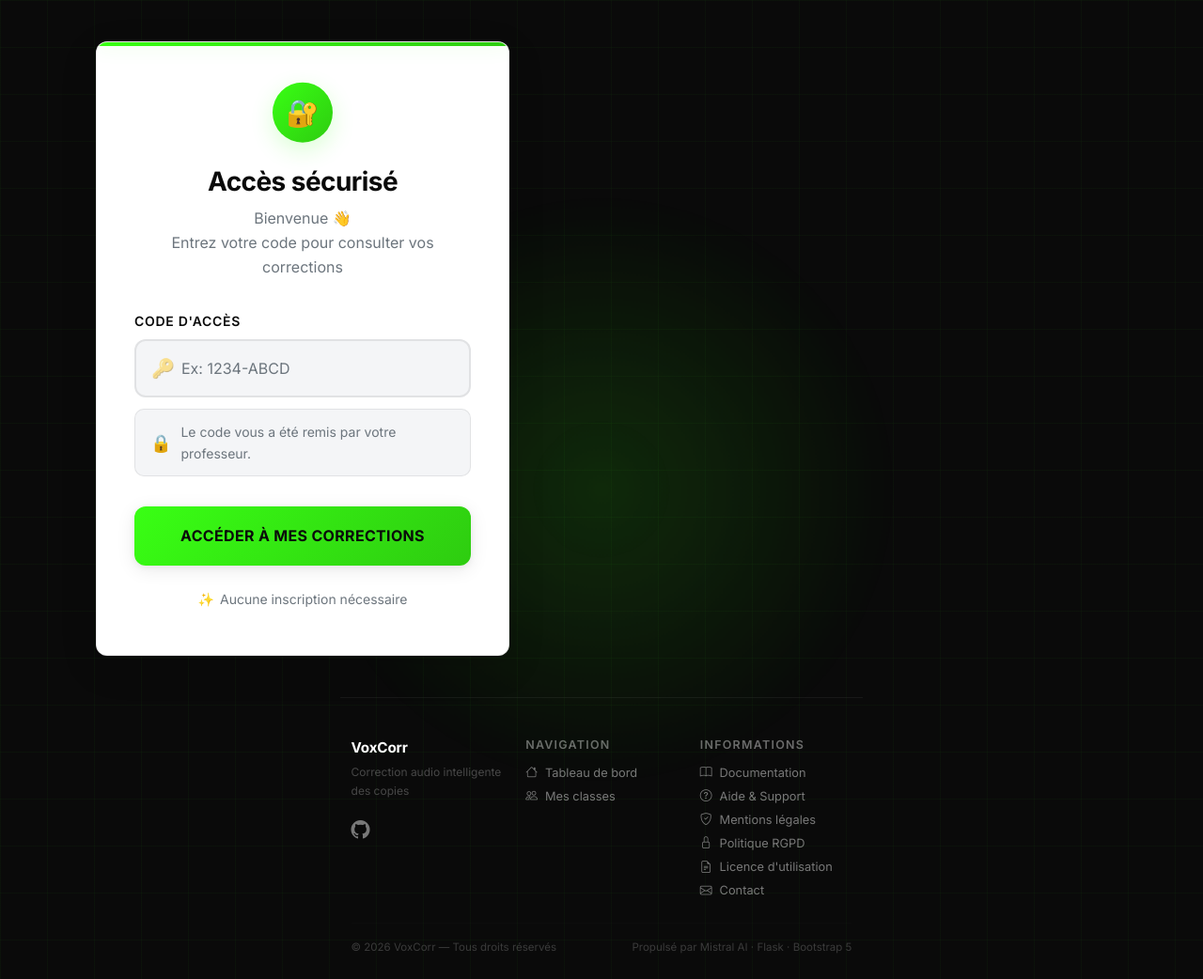
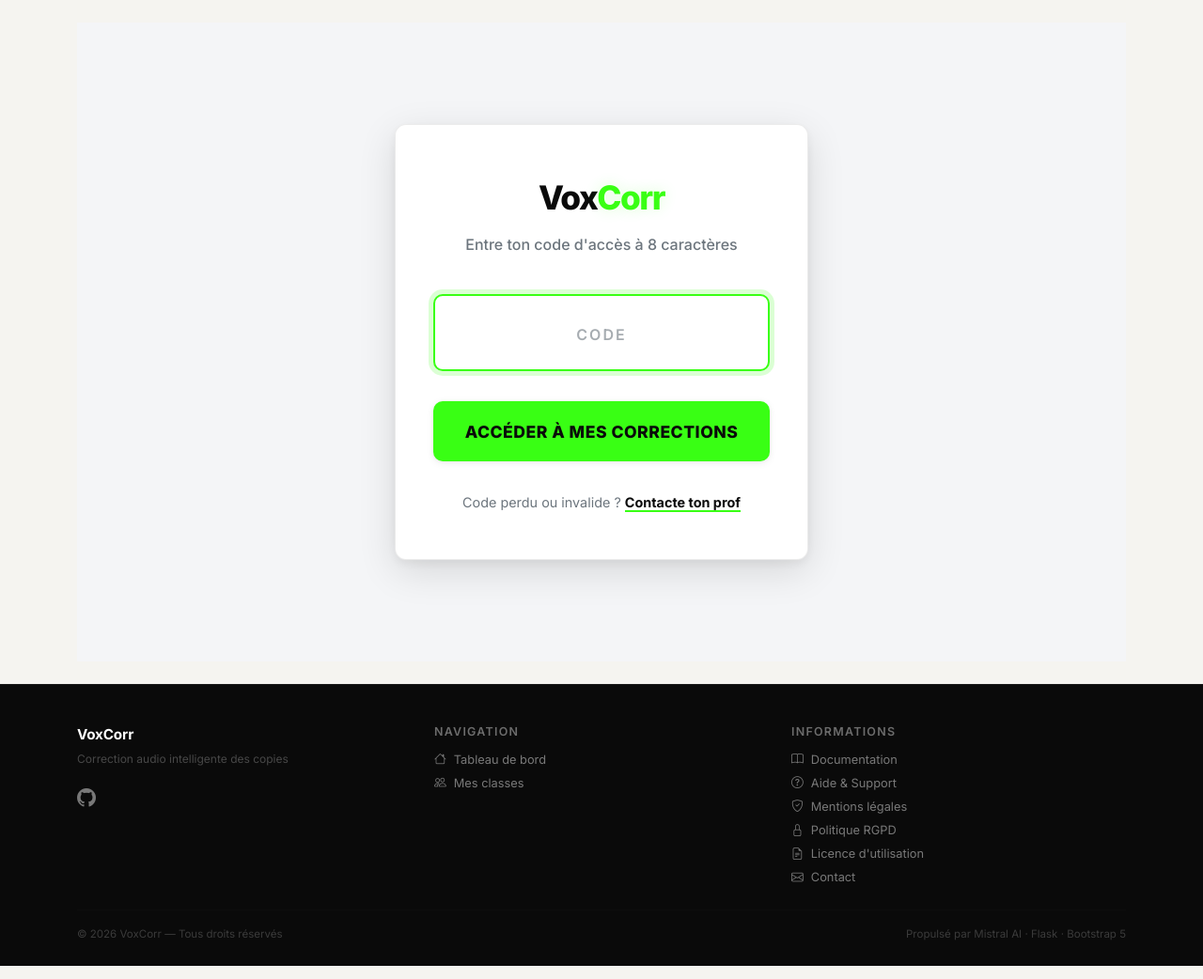
Before and after one commit to helpvoxcorr/VoxCorr, a Flask app: page /student/login in a window 1280 px wide. Shown: the whole page at 94% size. Run offline with Flask 3, Linux system fonts and the light colour scheme; data that the repository does not hold is empty; some libraries are stand-ins or nearby versions.

Commit message:
Modif page login student v2

```diff
--- a/app/templates/student/login.html
+++ b/app/templates/student/login.html
@@ -1,308 +1,218 @@
 {% extends "base.html" %}
-{% block title %}Accès élève – VoxCorr{% endblock %}
 
-{% block head %}
+{% block title %}Connexion Élève - VoxCorr{% endblock %}
+
+{% block content %}
 <style>
-  :root {
-    --vox-black:     #0a0a0a;
-    --vox-white:     #ffffff;
-    --vox-neon:      #39FF14;
-    --vox-neon-d:    #2ecc10;
-    --vox-neon-glow: rgba(57,255,20,.18);
-    --vox-grey:      #f4f5f7;
-    --vox-grey-2:    #eaebee;
-    --vox-border:    rgba(0,0,0,.08);
-    --vox-border-md: rgba(0,0,0,.13);
-    --vox-muted:     #6c757d;
-    --vox-radius:    10px;
-    --vox-radius-lg: 8px;
-    --vox-radius-xl: 12px;
-    --vox-shadow-xs: 0 1px 3px rgba(0,0,0,.06),0 1px 2px rgba(0,0,0,.04);
-    --vox-shadow-sm: 0 2px 8px rgba(0,0,0,.07),0 1px 3px rgba(0,0,0,.04);
-    --vox-shadow-md: 0 4px 20px rgba(0,0,0,.09),0 2px 6px rgba(0,0,0,.05);
-    --vox-shadow-lg: 0 12px 40px rgba(0,0,0,.12),0 4px 12px rgba(0,0,0,.06);
-    --vox-tr:        200ms cubic-bezier(.4,0,.2,1);
-    --vox-font:      'Inter',system-ui,-apple-system,sans-serif;
-  }
-
-  * {
-    margin: 0;
-    padding: 0;
-    box-sizing: border-box;
-  }
-
-  body {
-    font-family: var(--vox-font);
-    background: var(--vox-black);
-    min-height: 100vh;
+  /* ── Conteneur principal centré ─────────────────────────────────────── */
+  .vox-login-container {
+    min-height: 85vh;
     display: flex;
     align-items: center;
     justify-content: center;
-    position: relative;
-    overflow: hidden;
+    background-color: var(--vox-grey);
+    font-family: var(--vox-font);
+    padding: 1rem;
   }
 
-  /* Effet de grille en arrière-plan */
-  .bg-grid {
-    position: absolute;
-    inset: 0;
-    background-image:
-      linear-gradient(rgba(57,255,20,0.03) 1px, transparent 1px),
-      linear-gradient(90deg, rgba(57,255,20,0.03) 1px, transparent 1px);
-    background-size: 50px 50px;
-    z-index: 0;
+  /* ── Carte de connexion avec ombre et animation ─────────────────────── */
+  .vox-card {
+    background: var(--vox-white);
+    border-radius: var(--vox-radius-xl);
+    box-shadow: var(--vox-shadow-lg);
+    padding: 3rem 2.5rem;
+    width: 100%;
+    max-width: 440px;
+    border: 1px solid var(--vox-border);
+    text-align: center;
+    transition: transform var(--vox-tr), box-shadow var(--vox-tr);
+    animation: fadeInUp 0.6s var(--vox-tr) forwards;
   }
 
-  /* Glow vert animé */
-  .neon-glow {
-    position: absolute;
-    width: 600px;
-    height: 600px;
-    background: radial-gradient(circle, var(--vox-neon-glow) 0%, transparent 70%);
-    top: 50%;
-    left: 50%;
-    transform: translate(-50%, -50%);
-    z-index: 0;
-    animation: pulse-glow 4s ease-in-out infinite;
+  .vox-card:hover {
+    transform: translateY(-6px);
+    box-shadow: 0 16px 48px rgba(57, 255, 20, 0.12), var(--vox-shadow-lg);
+    border-color: var(--vox-neon-glow);
   }
 
-  @keyframes pulse-glow {
-    0%, 100% { opacity: 0.5; transform: translate(-50%, -50%) scale(1); }
-    50% { opacity: 0.8; transform: translate(-50%, -50%) scale(1.1); }
+  /* ── Typographie et logo ────────────────────────────────────────────── */
+  .vox-logo {
+    font-size: 2.2rem;
+    font-weight: 800;
+    color: var(--vox-black);
+    margin-bottom: 0.5rem;
+    letter-spacing: -1.5px;
   }
 
-  .login-wrapper {
-    position: relative;
-    z-index: 10;
-    width: 100%;
-    max-width: 480px;
-    padding: 20px;
+  .vox-logo span {
+    color: var(--vox-neon);
+    text-shadow: 0 0 15px var(--vox-neon-glow);
   }
 
-  .login-card {
-    background: var(--vox-white);
-    border-radius: var(--vox-radius-xl);
-    padding: 48px 40px;
-    box-shadow: var(--vox-shadow-lg);
-    border: 1px solid var(--vox-border);
-    position: relative;
-    overflow: hidden;
+  .vox-subtitle {
+    color: var(--vox-muted);
+    font-size: 1rem;
+    margin-bottom: 2.5rem;
+    font-weight: 500;
   }
 
-  /* Ligne néon en haut */
-  .login-card::before {
-    content: '';
-    position: absolute;
-    top: 0;
-    left: 0;
-    right: 0;
-    height: 4px;
-    background: linear-gradient(90deg, var(--vox-neon), var(--vox-neon-d));
-    box-shadow: 0 0 20px var(--vox-neon-glow);
+  /* ── Champ de saisie code d'accès ───────────────────────────────────── */
+  .vox-input-group {
+    position: relative;
+    margin-bottom: 2rem;
   }
 
-  .logo-section {
+  .vox-input {
+    width: 100%;
+    padding: 1.2rem 1rem;
+    font-size: 1.5rem;
+    font-weight: 700;
     text-align: center;
-    margin-bottom: 32px;
+    letter-spacing: 6px;
+    color: var(--vox-black);
+    background: var(--vox-grey-2);
+    border: 2px solid var(--vox-border-md);
+    border-radius: var(--vox-radius);
+    outline: none;
+    transition: all var(--vox-tr);
+    text-transform: uppercase;
   }
 
-  .lock-icon {
-    width: 64px;
-    height: 64px;
-    background: linear-gradient(135deg, var(--vox-neon), var(--vox-neon-d));
-    border-radius: 50%;
-    display: flex;
-    align-items: center;
-    justify-content: center;
-    margin: 0 auto 20px;
-    font-size: 28px;
-    box-shadow: 0 8px 24px var(--vox-neon-glow);
-    animation: bounce 2s ease-in-out infinite;
+  .vox-input:focus {
+    border-color: var(--vox-neon);
+    background: var(--vox-white);
+    box-shadow: 0 0 0 5px var(--vox-neon-glow);
   }
 
-  @keyframes bounce {
-    0%, 100% { transform: translateY(0); }
-    50% { transform: translateY(-8px); }
+  .vox-input::placeholder {
+    letter-spacing: 2px;
+    font-weight: 600;
+    font-size: 1rem;
+    color: var(--vox-muted);
+    opacity: 0.6;
   }
 
-  h1 {
+  /* ── Bouton d'action principal ──────────────────────────────────────── */
+  .vox-btn {
+    width: 100%;
+    padding: 1.1rem;
+    font-size: 1.1rem;
+    font-weight: 800;
     color: var(--vox-black);
-    font-size: 1.75rem;
-    font-weight: 700;
-    margin-bottom: 8px;
-    letter-spacing: -0.02em;
+    background: var(--vox-neon);
+    border: none;
+    border-radius: var(--vox-radius);
+    cursor: pointer;
+    transition: all var(--vox-tr);
+    box-shadow: var(--vox-shadow-sm);
+    letter-spacing: 0.5px;
   }
 
-  .welcome-text {
-    color: var(--vox-muted);
-    font-size: 1rem;
-    margin-bottom: 24px;
+  .vox-btn:hover {
+    background: var(--vox-neon-d);
+    transform: translateY(-3px);
+    box-shadow: 0 8px 25px var(--vox-neon-glow);
   }
 
-  .form-group {
-    margin-bottom: 24px;
+  .vox-btn:active {
+    transform: translateY(-1px);
   }
 
-  label {
-    display: block;
-    color: var(--vox-black);
-    font-weight: 600;
-    font-size: 0.875rem;
-    margin-bottom: 8px;
-    text-transform: uppercase;
-    letter-spacing: 0.05em;
-  }
-
-  .input-container {
-    position: relative;
-  }
-
-  input[type="text"] {
-    width: 100%;
-    padding: 16px 20px 16px 48px;
-    background: var(--vox-grey);
-    border: 2px solid var(--vox-border);
-    border-radius: var(--vox-radius-xl);
-    font-size: 1rem;
-    font-family: var(--vox-font);
-    color: var(--vox-black);
-    transition: all var(--vox-tr);
-    outline: none;
-  }
-
-  input[type="text"]:focus {
-    border-color: var(--vox-neon);
-    background: var(--vox-white);
-    box-shadow: 0 0 0 4px var(--vox-neon-glow);
-  }
-
-  input[type="text"]::placeholder {
+  /* ── Lien d'aide ────────────────────────────────────────────────────── */
+  .vox-help {
+    margin-top: 2rem;
+    font-size: 0.9rem;
     color: var(--vox-muted);
   }
 
-  .input-icon {
-    position: absolute;
-    left: 18px;
-    top: 50%;
-    transform: translateY(-50%);
-    font-size: 20px;
-    opacity: 0.5;
-    transition: opacity var(--vox-tr);
+  .vox-help a {
+    color: var(--vox-black);
+    font-weight: 700;
+    text-decoration: none;
+    border-bottom: 2px solid var(--vox-neon);
+    transition: color var(--vox-tr), border-color var(--vox-tr);
   }
 
-  input[type="text"]:focus + .input-icon {
-    opacity: 1;
+  .vox-help a:hover {
+    color: var(--vox-neon-d);
+    border-color: var(--vox-neon-d);
   }
 
-  .helper-box {
-    display: flex;
-    align-items: center;
-    gap: 10px;
-    margin-top: 12px;
-    padding: 12px 16px;
-    background: var(--vox-grey);
-    border-radius: var(--vox-radius);
-    font-size: 0.875rem;
-    color: var(--vox-muted);
-    border: 1px solid var(--vox-border);
+  /* ── Animation d'entrée fluide ──────────────────────────────────────── */
+  @keyframes fadeInUp {
+    from { opacity: 0; transform: translateY(30px); }
+    to { opacity: 1; transform: translateY(0); }
   }
 
-  .helper-box .icon {
-    font-size: 18px;
-  }
-
-  .btn-submit {
-    width: 100%;
-    padding: 18px 32px;
-    background: linear-gradient(135deg, var(--vox-neon), var(--vox-neon-d));
-    color: var(--vox-black);
-    border: none;
-    border-radius: var(--vox-radius-xl);
-    font-size: 1rem;
-    font-weight: 700;
-    font-family: var(--vox-font);
-    cursor: pointer;
-    transition: all var(--vox-tr);
-    box-shadow: var(--vox-shadow-md);
-    text-transform: uppercase;
-    letter-spacing: 0.02em;
-    margin-top: 8px;
-  }
-
-  .btn-submit:hover {
-    transform: translateY(-2px);
-    box-shadow: 0 8px 30px var(--vox-neon-glow);
-  }
-
-  .btn-submit:active {
-    transform: translateY(0);
-  }
-
-  .footer-text {
-    text-align: center;
-    margin-top: 24px;
-    font-size: 0.875rem;
-    color: var(--vox-muted);
-    display: flex;
-    align-items: center;
-    justify-content: center;
-    gap: 6px;
-  }
-
-  /* Responsive */
-  @media (max-width: 640px) {
-    .login-card {
-      padding: 40px 24px;
-    }
-
-    h1 {
-      font-size: 1.5rem;
-    }
+  /* ── Message d'erreur Flask-WTF ─────────────────────────────────────── */
+  .vox-error {
+    background: rgba(255, 50, 50, 0.1);
+    color: #d32f2f;
+    padding: 0.8rem;
+    border-radius: var(--vox-radius);
+    font-size: 0.9rem;
+    font-weight: 600;
+    margin-bottom: 1.5rem;
+    border: 1px solid rgba(255, 50, 50, 0.2);
   }
 </style>
-{% endblock %}
 
-{% block content %}
-<div class="bg-grid"></div>
-<div class="neon-glow"></div>
+<div class="vox-login-container">
+  <div class="vox-card">
+    <div class="vox-logo">Vox<span>Corr</span></div>
+    <p class="vox-subtitle">Entre ton code d'accès à 8 caractères</p>
 
-<div class="login-wrapper">
-  <div class="login-card">
-    <div class="logo-section">
-      <div class="lock-icon">🔐</div>
-      <h1>Accès sécurisé</h1>
-      <p class="welcome-text">Bienvenue 👋<br>Entrez votre code pour consulter vos corrections</p>
-    </div>
+    <!-- Affichage erreurs Flask-WTF si présentes -->
+    {% with messages = get_flashed_messages(with_categories=true) %}
+      {% if messages %}
+        {% for category, message in messages %}
+          <div class="vox-error">{{ message }}</div>
+        {% endfor %}
+      {% endif %}
+    {% endwith %}
 
-    <form method="POST" action="">
-      <div class="form-group">
-        <label for="access_code">Code d'accès</label>
-        <div class="input-container">
-          <input
-            type="text"
-            id="access_code"
-            name="code"
-            placeholder="Ex: 1234-ABCD"
-            required
-            autocomplete="off"
-          >
-          <span class="input-icon">🔑</span>
-        </div>
-        <div class="helper-box">
-          <span class="icon">🔒</span>
-          <span>Le code vous a été remis par votre professeur.</span>
-        </div>
+    <form method="POST" action="{{ url_for('pupil.login') }}" id="loginForm" novalidate>
+      <!-- Token CSRF pour sécurité Flask-WTF -->
+      <input type="hidden" name="csrf_token" value="{{ csrf_token() if csrf_token else '' }}">
+
+      <div class="vox-input-group">
+        <input
+          type="text"
+          name="access_code"
+          id="access_code"
+          class="vox-input"
+          placeholder="CODE"
+          maxlength="8"
+          autocomplete="off"
+          required
+          autofocus
+        >
       </div>
 
-      <button type="submit" class="btn-submit">
-        Accéder à mes corrections
+      <button type="submit" class="vox-btn">
+        ACCÉDER À MES CORRECTIONS
       </button>
     </form>
 
-    <div class="footer-text">
-      <span>✨</span>
-      <span>Aucune inscription nécessaire</span>
+    <div class="vox-help">
+      Code perdu ou invalide ? <a href="{{ url_for('main.contact') }}">Contacte ton prof</a>
     </div>
   </div>
 </div>
+
+<script>
+  // ── Force majuscules et bloque caractères spéciaux en temps réel ──
+  document.getElementById('access_code').addEventListener('input', function(e) {
+    // Garde uniquement lettres et chiffres, convertit en majuscules
+    this.value = this.value.toUpperCase().replace(/[^A-Z0-9]/g, '');
+  });
+
+  // ── Focus automatique au chargement si champ vide ──
+  window.addEventListener('DOMContentLoaded', () => {
+    const input = document.getElementById('access_code');
+    if (input && !input.value) {
+      input.focus();
+    }
+  });
+</script>
 {% endblock %}
```
